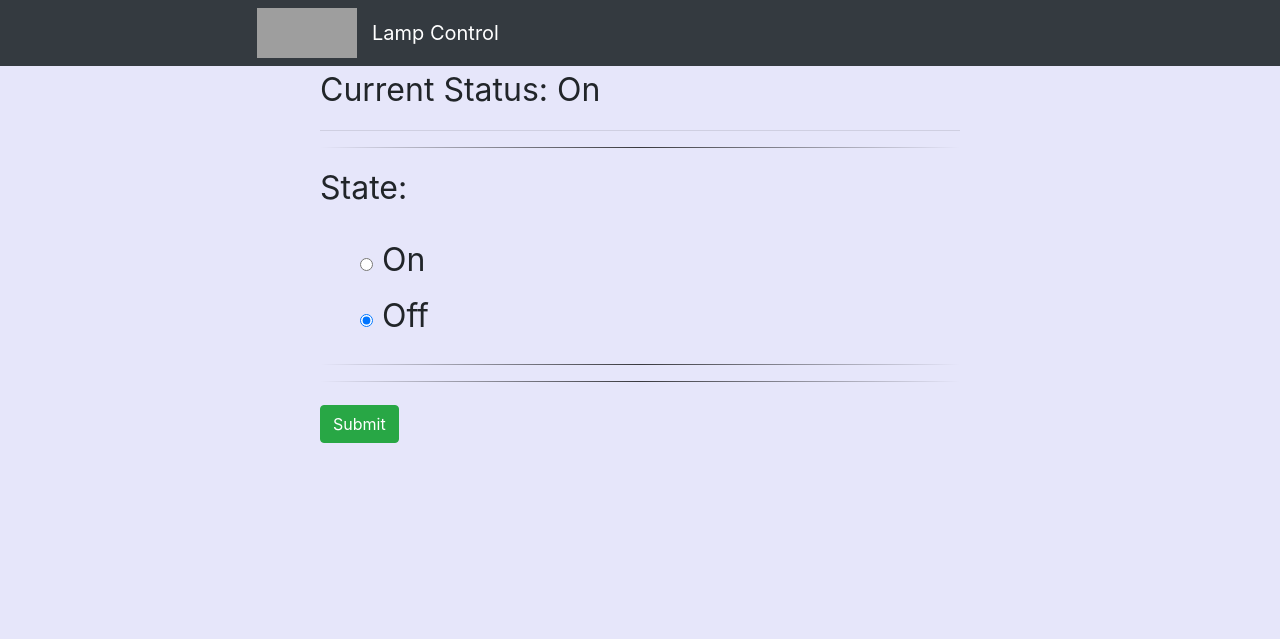
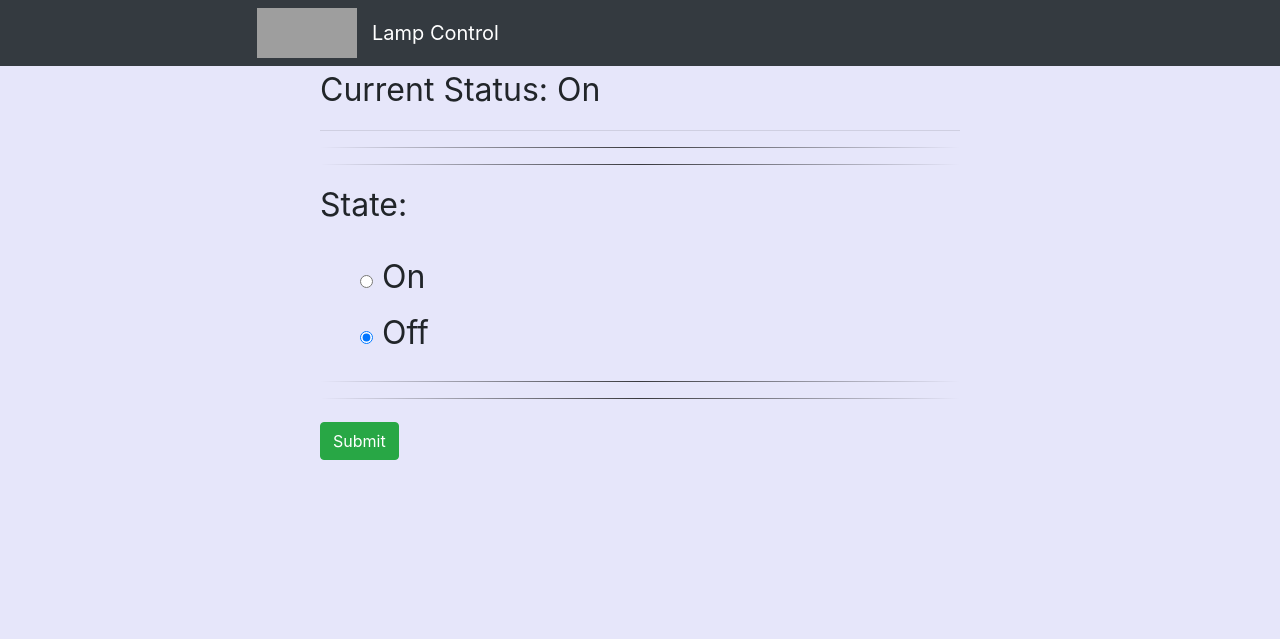
Before and after one commit to ovalerio280788/PYTHON_lamp_control_RaspberryPI3, a Django app: page / in a window 1280 px wide. Shown: the top 639 px of the page. Run offline with Django 3.2, Linux system fonts and the light colour scheme; data comes from the database, SQL or seed files in the repository; some libraries are stand-ins or nearby versions; grey boxes are pictures that could not be loaded.

Commit message:
Lamp example

```diff
--- a/ledblink/templates/control_page.html
+++ b/ledblink/templates/control_page.html
@@ -3,7 +3,9 @@
 {% block content %}
 
 <div style="font-size: 2em;">
-    <p>Current Status: {{ status }}</p><hr/><hr class="style-two"/>
+    <p>Current Status: {{ status }}</p><hr/>
+    <hr class="style-two"/>
+    <hr class="style-two"/>
     <form action="" method="post">{% csrf_token %}
         {{ form.as_p }}
         <hr class="style-two"/>
```
